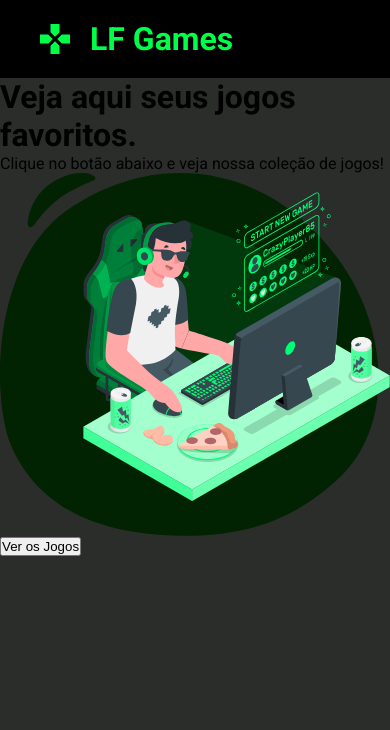
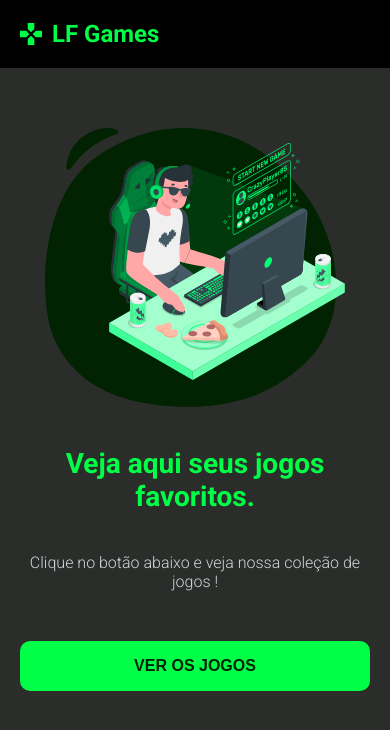
Before and after one commit to LucasDev9645/Projeto_Game_List, a React (Vite) app: page / in a window 390 px wide. Shown: the top 730 px of the page. Built offline with nearby package versions, Linux system fonts and the light colour scheme.

Commit message:
Styling home, header responsive and home responsive

```diff
--- a/src/App.tsx
+++ b/src/App.tsx
@@ -5,21 +5,21 @@ import GameList from "./components/GameList";
 import GameDetails from "./components/GameDetails";
 import Header from "./components/Header";
 
-import GlobalStyle, { Container } from "./styles";
+import GlobalStyles, { ContainerStyles } from "./styles";
 
 const App = () => {
   return (
     <>
-      <GlobalStyle />
+      <GlobalStyles />
       <BrowserRouter>
         <Header />
-        <Container>
+        <ContainerStyles>
           <Routes>
             <Route path="/" element={<Home />} />
             <Route path="games" element={<GameList />} />
             <Route path="game-details/:gameId" element={<GameDetails />} />
           </Routes>
-        </Container>
+        </ContainerStyles>
       </BrowserRouter>
     </>
   );
--- a/src/components/Header/styles.ts
+++ b/src/components/Header/styles.ts
@@ -2,11 +2,24 @@ import styled from "styled-components";
 
 export const HeaderStyles = styled.header`
   display: flex;
-  padding: 20px 40px;
+  padding: 1.25rem 2.5rem;
   background: var(--background-black-950);
 
   h1 {
-    margin-left: 20px;
+    margin-left: 1.25rem;
     color: var(--color-green-500);
   }
+
+  @media (max-width: 568px) {
+    font-size: 0.75rem;
+    padding: 1.25rem;
+
+    h1 {
+      margin-left: 0.62rem;
+    }
+
+    img {
+      width: 22px;
+    }
+  }
 `;
--- a/src/components/Home/index.tsx
+++ b/src/components/Home/index.tsx
@@ -1,13 +1,21 @@
 import imgHome from "../../assets/img/GAMER.svg";
+
+import { HomeContainer, HomeButton, HomeImg, HomeP, HomeH1 } from "./styles";
 
 const Home = () => {
   return (
-    <div>
-      <h1>Veja aqui seus jogos favoritos.</h1>
-      <p>Clique no botão abaixo e veja nossa coleção de jogos!</p>
-      <img src={imgHome} alt="" />
-      <button>Ver os Jogos</button>
-    </div>
+    <HomeContainer>
+      <div>
+        <HomeH1>
+          Veja aqui seus jogos
+          <br />
+          favoritos.
+        </HomeH1>
+        <HomeP>Clique no botão abaixo e veja nossa coleção de jogos !</HomeP>
+        <HomeButton>Ver os Jogos</HomeButton>
+      </div>
+      <HomeImg src={imgHome} alt="imagem da tela inicial de uma pessoa gamer" />
+    </HomeContainer>
   );
 };
 
--- a/src/components/Home/styles.ts
+++ b/src/components/Home/styles.ts
@@ -0,0 +1,111 @@
+import styled from "styled-components";
+
+export const HomeContainer = styled.div`
+  display: flex;
+  justify-content: space-between;
+  align-items: center;
+  gap: 1.25rem;
+  padding: 0 1.25rem;
+
+  @media (max-width: 992px) {
+    flex-direction: column-reverse;
+    text-align: center;
+  }
+`;
+
+export const HomeH1 = styled.h1`
+  font-size: 3.125rem;
+  color: var(--color-green-500);
+  font-weight: 700;
+  margin-top: 6.25rem;
+  margin-bottom: 3.125rem;
+
+  @media (max-width: 1200px) {
+    margin-top: 10rem;
+    font-size: 2.75rem;
+  }
+
+  @media (max-width: 992px) {
+    font-size: 2.5rem;
+    margin-top: 2rem;
+  }
+
+  @media (max-width: 568px) {
+    margin-top: 1.25rem;
+    font-size: 1.75rem;
+    margin-bottom: 2.5rem;
+  }
+`;
+
+export const HomeP = styled.p`
+  color: var(--color-gray-300);
+  font-size: 1.5rem;
+  font-weight: 300;
+  margin-bottom: 5rem;
+
+  @media (max-width: 1200px) {
+    font-size: 1.25rem;
+  }
+
+  @media (max-width: 992px) {
+    font-size: 1.125rem;
+    margin-bottom: 3.75rem;
+  }
+
+  @media (max-width: 568px) {
+    font-size: 1rem;
+    margin-bottom: 3.125rem;
+  }
+`;
+
+export const HomeButton = styled.button`
+  width: 28.125rem;
+  height: 4.375rem;
+  background: var(--color-green-500);
+  color: var(--background-green-900);
+  font-size: 1.375rem;
+  font-weight: 700;
+  border: none;
+  border-radius: 10px;
+  cursor: pointer;
+  text-transform: uppercase;
+
+  &:hover {
+    background: var(--background-green-400);
+  }
+
+  @media (max-width: 1200px) {
+    width: 23.75rem;
+    height: 3.75rem;
+    font-size: 1.25rem;
+  }
+
+  @media (max-width: 992px) {
+    width: 100%;
+    font-size: 1.125rem;
+  }
+
+  @media (max-width: 568px) {
+    height: 3.125rem;
+    font-size: 1rem;
+  }
+`;
+
+export const HomeImg = styled.img`
+  margin-top: 7.5rem;
+  max-width: 600px;
+
+  @media (max-width: 1200px) {
+    margin-top: 12.5rem;
+    max-width: 500px;
+  }
+
+  @media (max-width: 992px) {
+    margin-top: 3.75rem;
+    max-width: 450px;
+  }
+
+  @media (max-width: 568px) {
+    max-width: 300px;
+  }
+`;
--- a/src/styles.ts
+++ b/src/styles.ts
@@ -1,11 +1,12 @@
 import styled, { createGlobalStyle } from "styled-components";
 
-const GlobalStyle = createGlobalStyle`
+const GlobalStyles = createGlobalStyle`
 
 :root {
 --background-green-900 :#012301;
 --background-gray-800 :#2B2D2A;
 --background-black-950 :#000000;
+--background-green-400 :#59FF59;
 
 --color-green-500 :#00FF47;
 --color-gray-300 :#D1D5DB;
@@ -27,7 +28,6 @@ a {
 
 img {
   max-width:100%;
-  display:block;
 }
 
 body {
@@ -37,9 +37,9 @@ body {
 
 `;
 
-export default GlobalStyle;
+export default GlobalStyles;
 
-export const Container = styled.div`
+export const ContainerStyles = styled.div`
   max-width: 1440px;
   margin: 0 auto;
 `;
```
